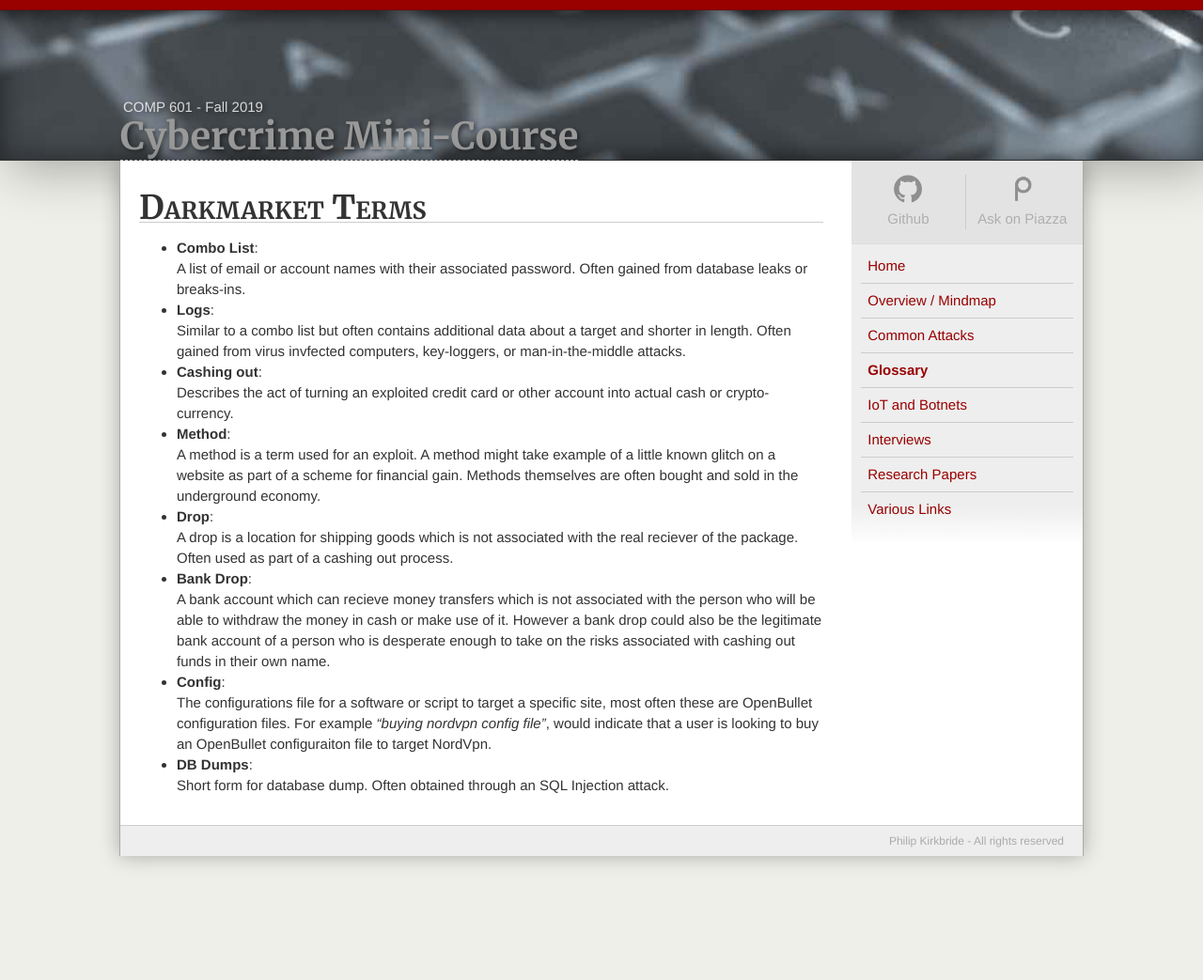
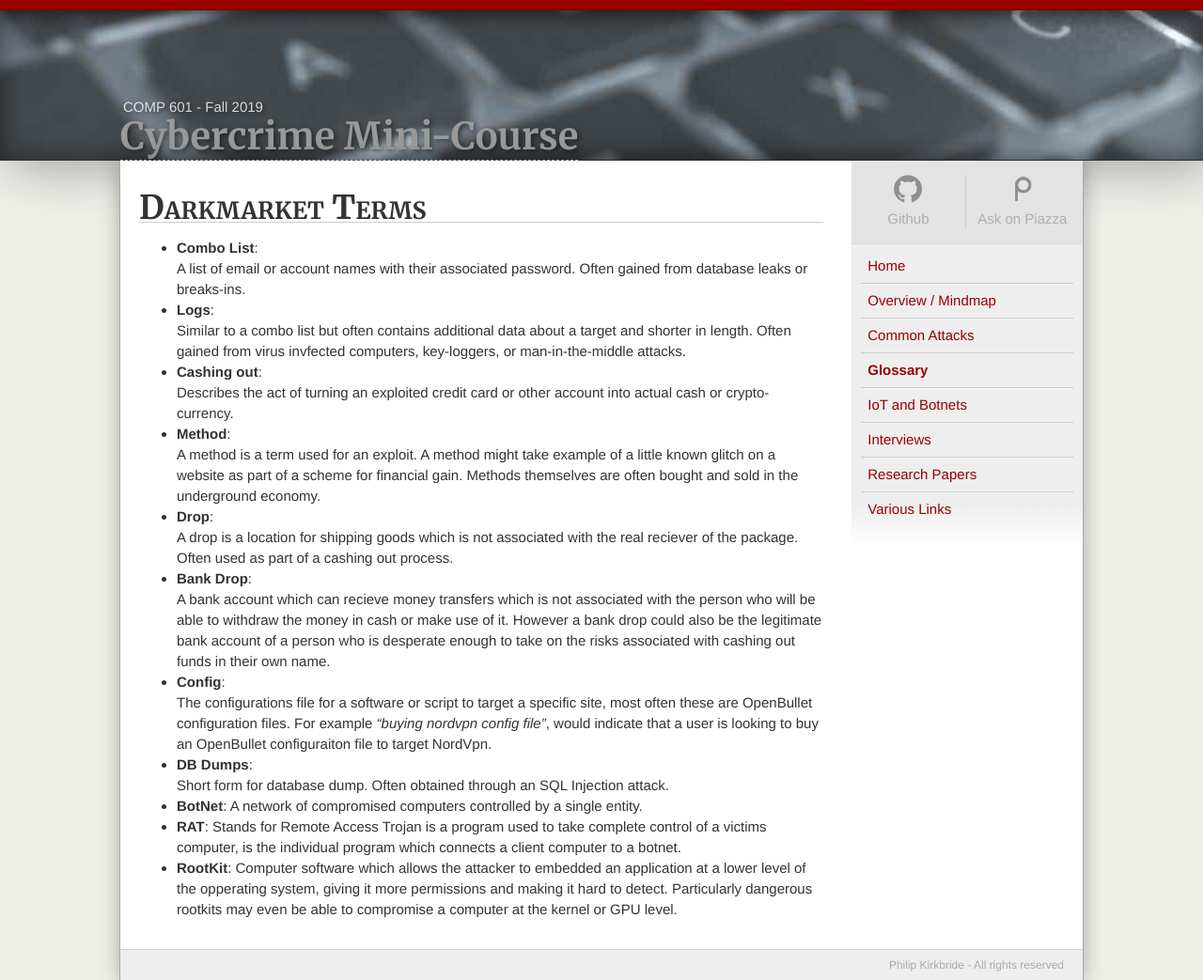
Before and after one commit to kirkins/Cyber-Crime-Micro-Course, a Jekyll site: the page built from glossary.md, in a window 1280 px wide. Shown: the whole page at 94% size. Built offline with Jekyll 4.4.1, drawn with Linux system fonts in a browser that asks for light colours; nearby versions of some CDN libraries; some web fonts are replaced; Markdown is read by kramdown in place of the engine named in the settings.

Commit message:
add more terms to glossary

```diff
--- a/glossary.md
+++ b/glossary.md
@@ -22,3 +22,9 @@ A bank account which can recieve money transfers which is not associated with th
 The configurations file for a software or script to target a specific site, most often these are OpenBullet configuration files. For example *"buying nordvpn config file"*, would indicate that a user is looking to buy an OpenBullet configuraiton file to target NordVpn.
 - **DB Dumps**:
 Short form for database dump. Often obtained through an SQL Injection attack.
+- **BotNet**:
+A network of compromised computers controlled by a single entity.
+- **RAT**:
+Stands for Remote Access Trojan is a program used to take complete control of a victims computer, is the individual program which connects a client computer to a botnet.
+- **RootKit**:
+Computer software which allows the attacker to embedded an application at a lower level of the opperating system, giving it more permissions and making it hard to detect. Particularly dangerous rootkits may even be able to compromise a computer at the kernel or GPU level.
```
Also changed, not shown: 1 other file.
